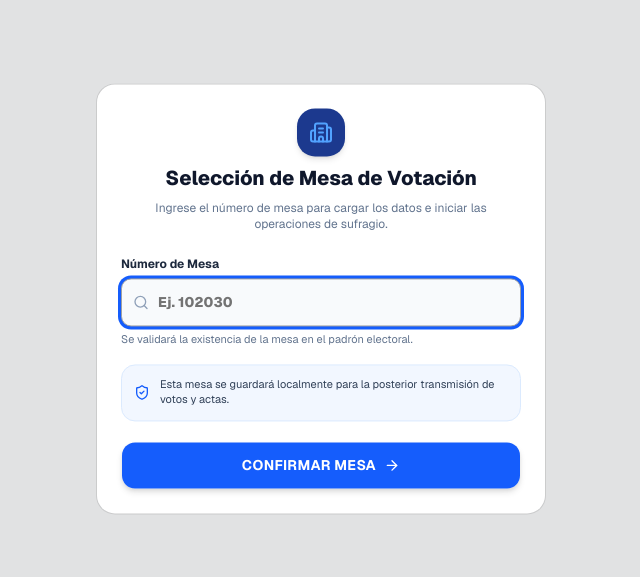
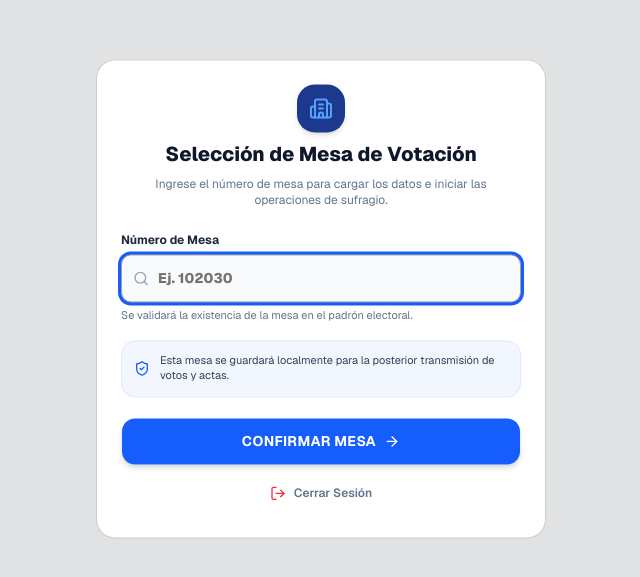
Before and after one commit to Laszlo-Caballero/front-sp, a Next.js app: page / in a window 1280 px wide. Shown: the part 101-678 px from the top of the page, without its empty margins (319-959 px from the left). Built offline with nearby package versions, Linux system fonts and the light colour scheme; no server answers.

Commit message:
feat: agregar funcionalidad de cierre de sesión y limpieza de selección de mesa en varios componentes

```diff
--- a/src/app/page.tsx
+++ b/src/app/page.tsx
@@ -27,12 +27,12 @@
       try {
         setIsVerificandoActa(true);
         const res = await verActaCerradaService(nroMesa!, token || undefined);
-        if (res.nroMesa !== 0 && res.nroMesa !== "0") {
+        console.log("Verificando acta cerrada:", res);
+        if (res.nroMesa !== "") {
           router.push("/imagenes");
           return;
         }
       } catch {
-        // En caso de error o si no hay acta cerrada, se mantiene en la página de conteo
       } finally {
         setIsVerificandoActa(false);
       }
--- a/src/modules/conteo/components/ConteoForm/ConteoForm.tsx
+++ b/src/modules/conteo/components/ConteoForm/ConteoForm.tsx
@@ -8,7 +8,6 @@
 import { Badge } from "@/components/ui/badge";
 import {
   ArrowLeft,
-  UserCheck,
   ShieldCheck,
   CheckCircle2,
   AlertCircle,
@@ -17,6 +16,7 @@
   Plus,
   Building2,
   ArrowRight,
+  LogOut,
 } from "lucide-react";
 
 export function ConteoForm() {
@@ -37,6 +37,8 @@
     incrementPartidoCounter,
     decrementPartidoCounter,
     onSubmit,
+    logout,
+    clearMesaSelected,
   } = useConteoForm();
 
   const { register, watch } = form;
@@ -47,12 +49,11 @@
 
   return (
     <div className="w-full max-w-xl mx-auto flex flex-col gap-4 pb-20">
-      {/* Top Header Bar */}
       <header className="bg-slate-950 text-white rounded-2xl p-3 shadow-lg flex items-center justify-between sticky top-2 z-20">
-        <div className="flex items-center gap-3">
-          <Button variant="ghost" size="icon" className="size-9 rounded-xl text-slate-300 hover:text-white hover:bg-slate-800">
-            <ArrowLeft className="size-5" />
-          </Button>
+        <div className="flex items-center gap-2.5">
+          <div className="size-9 rounded-xl bg-blue-900 flex items-center justify-center text-white shadow-md">
+            <ShieldCheck className="size-5 text-emerald-400" />
+          </div>
           <div className="flex flex-col">
             <div className="flex items-center gap-2">
               <span className="text-xs font-bold tracking-wider text-blue-400 uppercase">CUSTODIA ELECTORAL</span>
@@ -64,12 +65,31 @@
           </div>
         </div>
 
-        <div className="size-8 rounded-full bg-slate-800 flex items-center justify-center text-slate-300">
-          <UserCheck className="size-4" />
+        <div className="flex items-center gap-1.5">
+          <Button
+            type="button"
+            variant="ghost"
+            size="sm"
+            onClick={clearMesaSelected}
+            className="text-slate-300 hover:text-white hover:bg-slate-800 gap-1.5 rounded-xl text-xs font-semibold px-2.5 h-8"
+          >
+            <Building2 className="size-3.5 text-blue-400" />
+            <span className="hidden sm:inline">Cambiar Mesa</span>
+          </Button>
+
+          <Button
+            type="button"
+            variant="ghost"
+            size="sm"
+            onClick={logout}
+            className="text-slate-300 hover:text-white hover:bg-slate-800 gap-1.5 rounded-xl text-xs font-semibold px-2.5 h-8"
+          >
+            <LogOut className="size-3.5 text-red-400" />
+            <span className="hidden sm:inline">Cerrar Sesión</span>
+          </Button>
         </div>
       </header>
 
-      {/* Subheader info card */}
       <div className="bg-blue-950 text-white rounded-xl p-3.5 flex items-center justify-between shadow-sm">
         <div className="flex items-center gap-2.5">
           <ShieldCheck className="size-5 text-blue-400 shrink-0" />
@@ -84,7 +104,6 @@
       </div>
 
       <form onSubmit={onSubmit} className="flex flex-col gap-5">
-        {/* SECTION 1: Cabecera de Sufragio */}
         <div className="flex flex-col gap-3">
           <div className="flex items-center justify-between">
             <div className="flex items-center gap-2">
@@ -98,7 +117,6 @@
             </Badge>
           </div>
 
-          {/* Total Ciudadanos que Votaron (Readonly) */}
           <Card className="border-slate-200/90 shadow-xs rounded-2xl bg-white">
             <CardContent className="p-4 flex flex-col gap-3">
               <div className="flex items-center justify-between">
@@ -127,10 +145,8 @@
             </CardContent>
           </Card>
 
-          {/* Counters: Blanco, Nulos, Impugnados, Impugnados SP */}
           <Card className="border-slate-200/90 shadow-xs rounded-2xl bg-white">
             <CardContent className="p-4 flex flex-col gap-4">
-              {/* Votos en Blanco */}
               <div className="flex items-center justify-between gap-2">
                 <div className="flex items-center gap-2">
                   <span className="size-2.5 rounded-full bg-slate-400 shrink-0" />
@@ -168,7 +184,6 @@
                 </div>
               </div>
 
-              {/* Votos Nulos */}
               <div className="flex items-center justify-between gap-2">
                 <div className="flex items-center gap-2">
                   <span className="size-2.5 rounded-full bg-red-500 shrink-0" />
@@ -206,7 +221,6 @@
                 </div>
               </div>
 
-              {/* Votos Impugnados */}
               <div className="flex items-center justify-between gap-2">
                 <div className="flex items-center gap-2">
                   <span className="size-2.5 rounded-full bg-blue-600 shrink-0" />
@@ -244,7 +258,6 @@
                 </div>
               </div>
 
-              {/* Votos Impugnados Somos Perú */}
               <div className="flex items-center justify-between gap-2">
                 <div className="flex items-center gap-2">
                   <span className="size-2.5 rounded-full bg-pink-600 shrink-0" />
@@ -286,14 +299,12 @@
             </CardContent>
           </Card>
 
-          {/* Subtotal no-preferenciales display */}
           <div className="bg-slate-200/80 rounded-xl p-3.5 flex items-center justify-between">
             <span className="text-xs font-semibold text-slate-700">Subtotal no-preferenciales:</span>
             <span className="text-lg font-extrabold text-slate-900">{subtotalNoPreferenciales}</span>
           </div>
         </div>
 
-        {/* SECTION 2: Votos Válidos por Organización */}
         <div className="flex flex-col gap-3">
           <div className="flex items-center justify-between">
             <div className="flex items-center gap-2">
@@ -365,7 +376,6 @@
           )}
         </div>
 
-        {/* Resumen de Ecuación Electoral */}
         <Card className="border-slate-200/90 shadow-sm rounded-2xl bg-white">
           <CardContent className="p-4 flex flex-col gap-3">
             <div className="flex items-center justify-between">
@@ -417,7 +427,6 @@
           </CardContent>
         </Card>
 
-        {/* Footer Action Button */}
         <div className="fixed bottom-0 left-0 right-0 p-3 bg-white/95 backdrop-blur-md border-t border-slate-200 z-30 flex items-center justify-center">
           <div className="w-full max-w-xl flex items-center gap-3">
             <Button variant="outline" size="icon" type="button" className="size-12 rounded-xl border-slate-300 text-slate-700">
--- a/src/modules/conteo/hooks/useConteoForm.ts
+++ b/src/modules/conteo/hooks/useConteoForm.ts
@@ -15,7 +15,7 @@
 import { useRouter } from "next/navigation";
 
 export function useConteoForm() {
-  const { user, token, selectedMesa, nroMesa } = useAuth();
+  const { user, token, selectedMesa, nroMesa, logout, clearMesaSelected } = useAuth();
   const [partidos, setPartidos] = useState<Partido[]>([]);
   const [isLoadingPartidos, setIsLoadingPartidos] = useState(true);
   const [isSubmitting, setIsSubmitting] = useState(false);
@@ -23,7 +23,7 @@
   const electoresDefault = selectedMesa?.Electores_Por_Mesa ?? user?.mesa?.Electores_Por_Mesa ?? 248;
 
   const form = useForm<ConteoFormValues>({
-    resolver: zodResolver(conteoSchema) as any,
+    resolver: zodResolver(conteoSchema),
     defaultValues: {
       totalCiudadanos: electoresDefault,
       votosBlanco: 0,
@@ -177,5 +177,7 @@
     incrementPartidoCounter,
     decrementPartidoCounter,
     onSubmit,
+    logout,
+    clearMesaSelected,
   };
 }
--- a/src/modules/mesa/components/MesaSelectorModal/MesaSelectorModal.tsx
+++ b/src/modules/mesa/components/MesaSelectorModal/MesaSelectorModal.tsx
@@ -10,7 +10,7 @@
 } from "@/components/ui/dialog";
 import { Button } from "@/components/ui/button";
 import { Input } from "@/components/ui/input";
-import { Building2, Search, ArrowRight, ShieldCheck } from "lucide-react";
+import { Building2, Search, ArrowRight, ShieldCheck, LogOut } from "lucide-react";
 
 export interface MesaSelectorModalProps {
   isOpen: boolean;
@@ -23,7 +23,7 @@
   onOpenChange,
   canClose = false,
 }: MesaSelectorModalProps) {
-  const { form, isLoading, onSubmit } = useMesaSelectorModal(() => {
+  const { form, isLoading, logout, onSubmit } = useMesaSelectorModal(() => {
     if (onOpenChange) {
       onOpenChange(false);
     }
@@ -84,14 +84,26 @@
             </span>
           </div>
 
+          <div className="flex flex-col gap-2 mt-1">
             <Button
               type="submit"
               disabled={isLoading}
-            className="h-12 w-full bg-blue-600 hover:bg-blue-700 text-white font-bold text-sm tracking-wide rounded-xl shadow-md gap-2 mt-1"
+              className="h-12 w-full bg-blue-600 hover:bg-blue-700 text-white font-bold text-sm tracking-wide rounded-xl shadow-md gap-2"
             >
               <span>{isLoading ? "CONSULTANDO..." : "CONFIRMAR MESA"}</span>
               <ArrowRight className="size-4" />
             </Button>
+
+            <Button
+              type="button"
+              variant="ghost"
+              onClick={logout}
+              className="h-10 w-full text-slate-500 hover:text-red-600 hover:bg-red-50 font-semibold text-xs rounded-xl gap-2"
+            >
+              <LogOut className="size-4 text-red-500" />
+              <span>Cerrar Sesión</span>
+            </Button>
+          </div>
         </form>
       </DialogContent>
     </Dialog>
--- a/src/modules/mesa/components/MesaSelectorModal/useMesaSelectorModal.ts
+++ b/src/modules/mesa/components/MesaSelectorModal/useMesaSelectorModal.ts
@@ -13,7 +13,7 @@
 import { useAuth } from "@/modules/auth";
 
 export function useMesaSelectorModal(onSuccess?: () => void) {
-  const { token, setMesaSelected, selectedMesa } = useAuth();
+  const { token, setMesaSelected, selectedMesa, logout } = useAuth();
   const [isLoading, setIsLoading] = useState(false);
 
   const form = useForm<MesaSelectorFormValues>({
@@ -36,7 +36,7 @@
       if (onSuccess) {
         onSuccess();
       }
-    } catch (error: unknown) {
+    } catch (error) {
       if (axios.isAxiosError(error) && error.response?.status === 404) {
         toast.error("Mesa no encontrada", {
           description: "No se encontró información para el número de mesa ingresado.",
@@ -54,6 +54,7 @@
   return {
     form,
     isLoading,
+    logout,
     onSubmit: form.handleSubmit(onSubmit),
   };
 }
```
Lines whose indentation alone changed are shown as unchanged.
